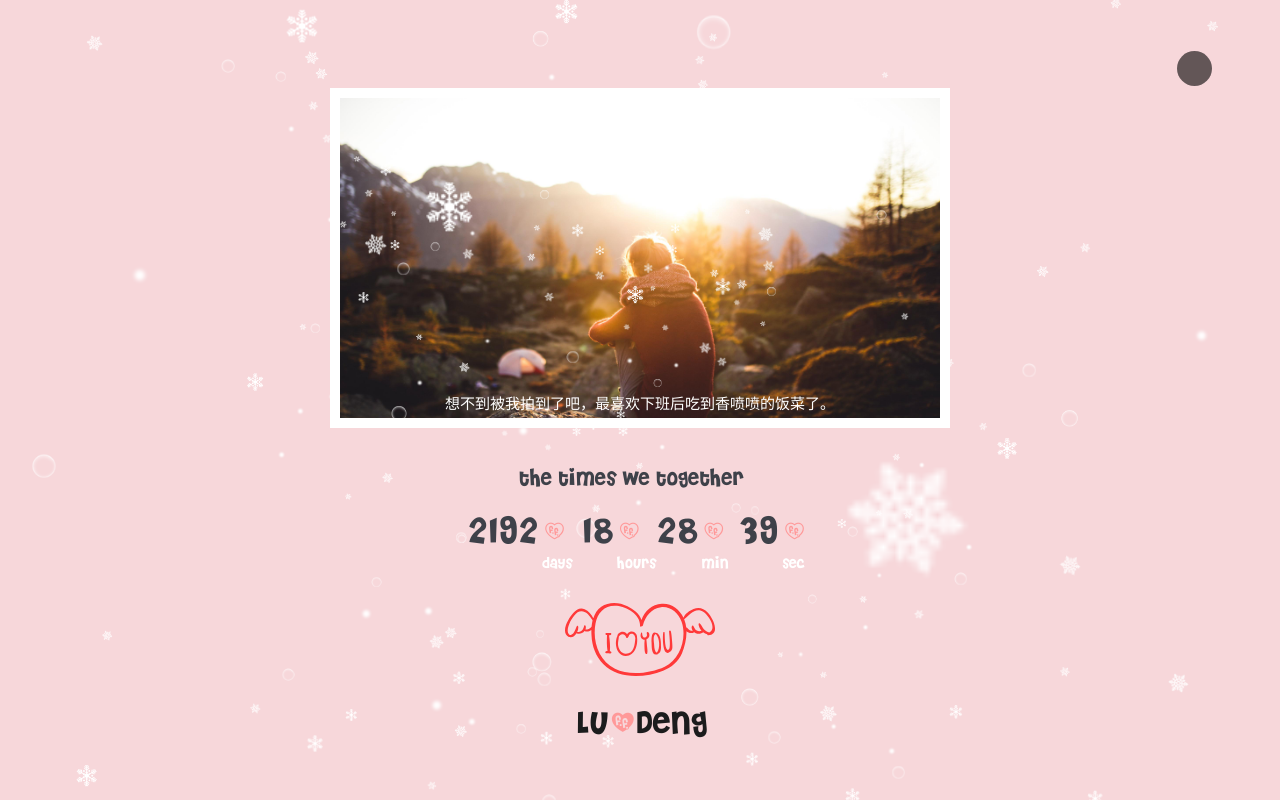
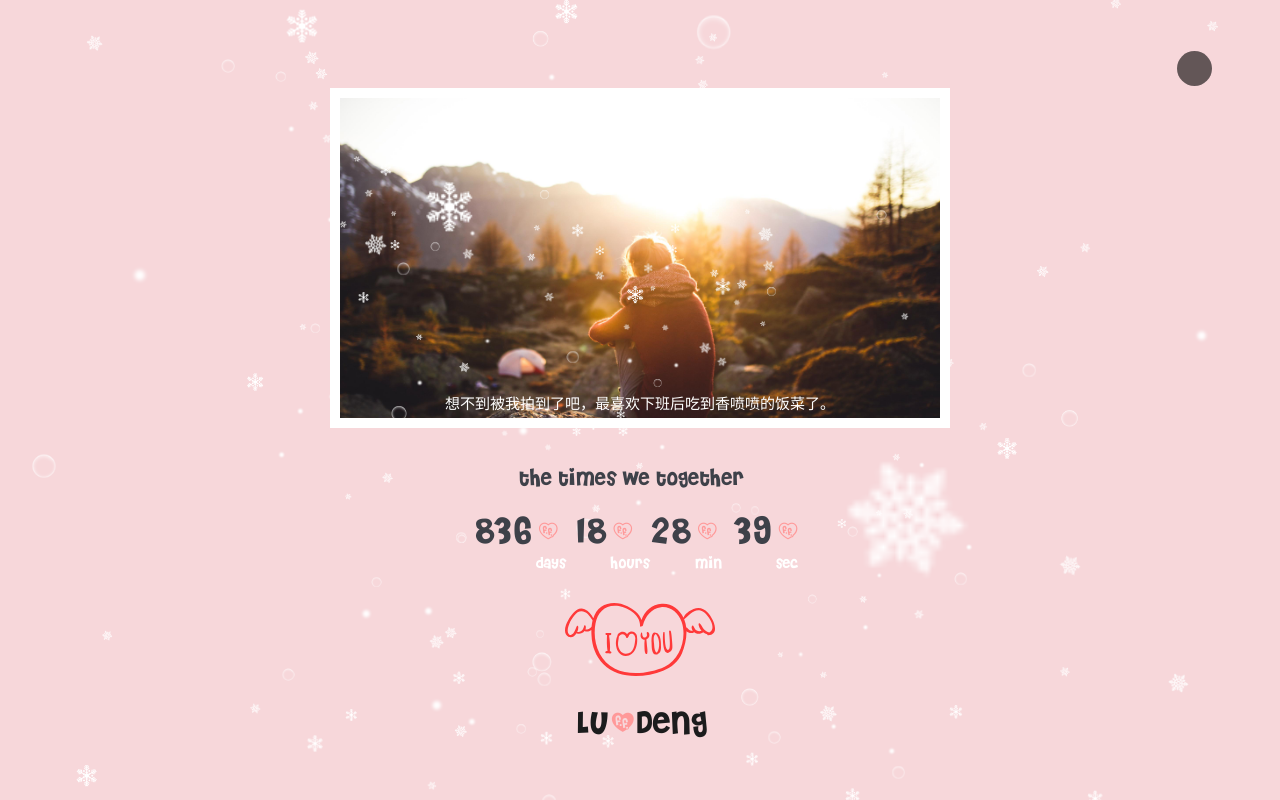
Before and after one commit to dayatsa/dayatsa.github.io, a plain HTML site: page index.html in a window 1280 px wide. Drawn offline with Linux system fonts and the light colour scheme; a web font is replaced by a local one.

Commit message:
update time

```diff
--- a/index.html
+++ b/index.html
@@ -82,7 +82,7 @@
   <p class="our-name self-design">Lu <span>&</span> Deng</p>
   <script type="text/javascript">
     //设置起始日期
-    countTime('2017/02/12 00:00', 'day', 'hour', 'minute', 'second');
+    countTime('2020/10/30 00:00', 'day', 'hour', 'minute', 'second');
     var days = parseInt($('#day').text());
     var years = new Date().getFullYear();
     var month = new Date().getMonth() + 1;
```
